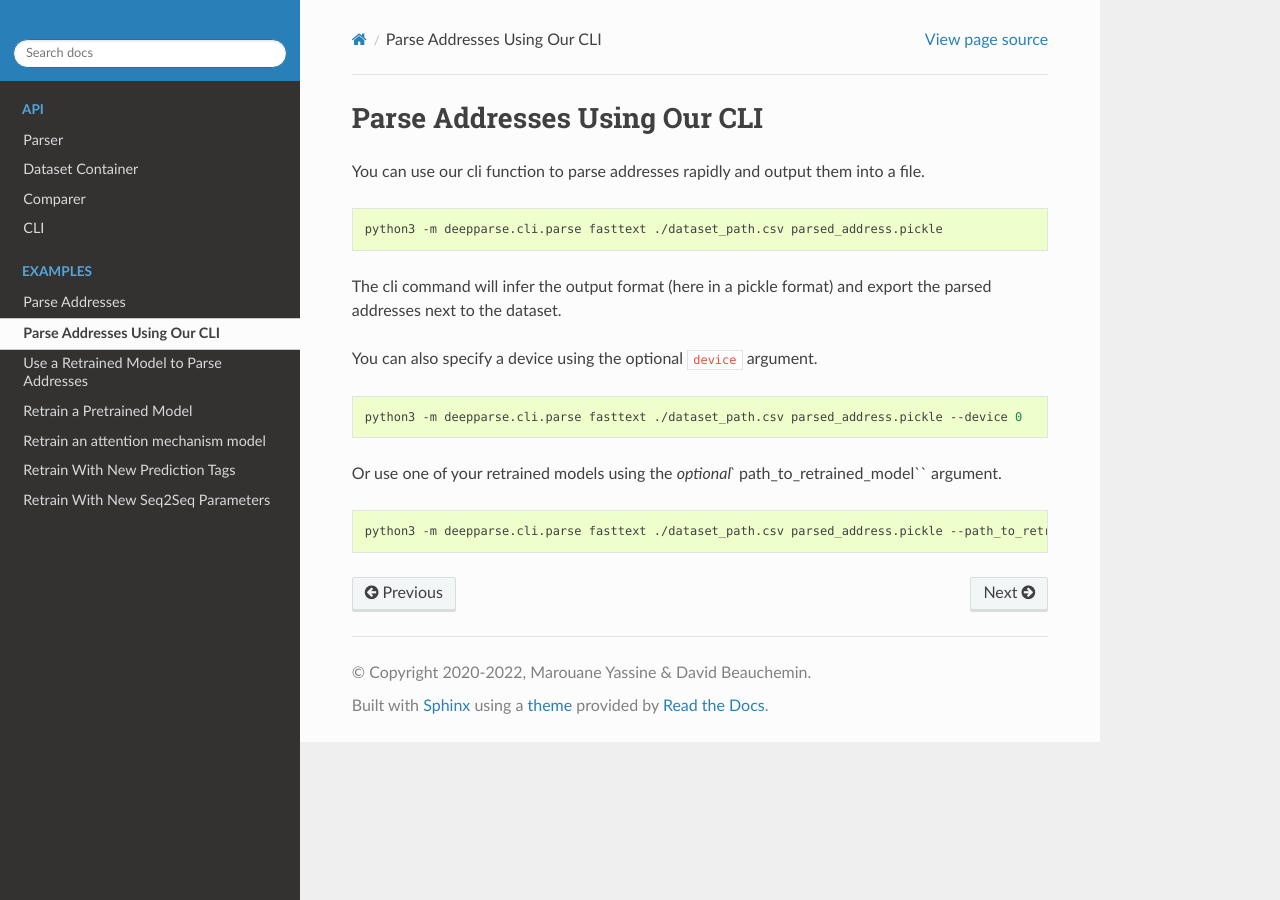
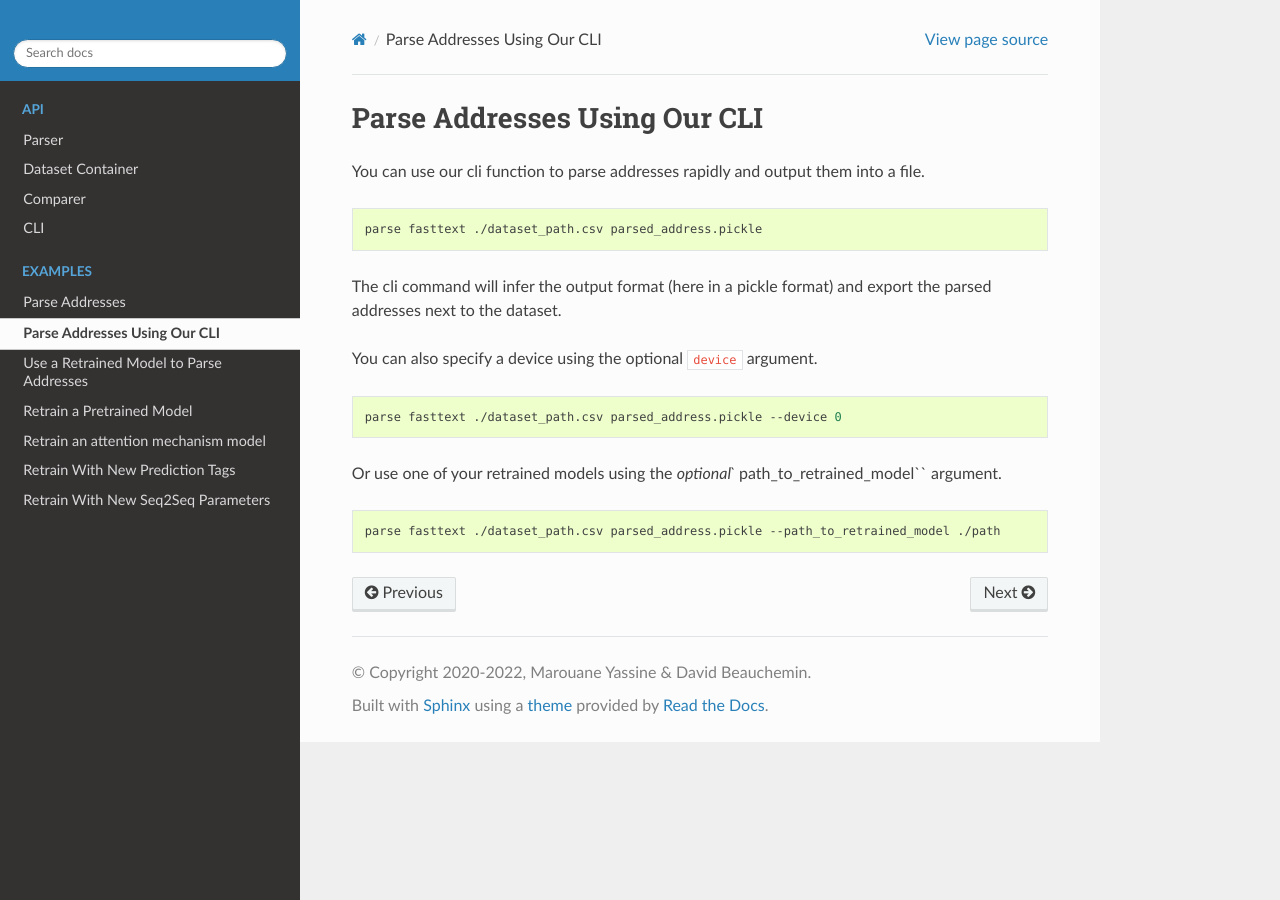
Before and after one commit to GRAAL-Research/deepparse, a Sphinx documentation site: the page built from docs/source/examples/parse_addresses_with_cli.rst, in a window 1280 px wide. Built offline with Sphinx 7.4.7 and the Read the Docs theme 2.0.0, drawn with Linux system fonts in a browser that asks for light colours; the version number could not be read and is left out.

Commit message:
fix doc with new cli interface and improve cli

```diff
--- a/docs/source/examples/parse_addresses_with_cli.rst
+++ b/docs/source/examples/parse_addresses_with_cli.rst
@@ -8,7 +8,7 @@ You can use our cli function to parse addresses rapidly and output them into a f
 
 .. code-block:: bash
 
-    python3 -m deepparse.cli.parse fasttext ./dataset_path.csv parsed_address.pickle
+    parse fasttext ./dataset_path.csv parsed_address.pickle
 
 The cli command will infer the output format (here in a pickle format) and export the parsed addresses next to the
 dataset.
@@ -17,10 +17,10 @@ You can also specify a device using the optional ``device`` argument.
 
 .. code-block:: bash
 
-    python3 -m deepparse.cli.parse fasttext ./dataset_path.csv parsed_address.pickle --device 0
+    parse fasttext ./dataset_path.csv parsed_address.pickle --device 0
 
 Or use one of your retrained models using the `optional ̀` path_to_retrained_model`` argument.
 
 .. code-block:: bash
 
-    python3 -m deepparse.cli.parse fasttext ./dataset_path.csv parsed_address.pickle --path_to_retrained_model ./path
+    parse fasttext ./dataset_path.csv parsed_address.pickle --path_to_retrained_model ./path
--- a/docs/source/index.rst
+++ b/docs/source/index.rst
@@ -609,7 +609,7 @@ You can also use our cli to parse addresses using:
 
 .. code-block:: sh
 
-    python3 -m deepparse.cli.parse <parsing_model> <dataset_path> <export_file_name>
+    parse <parsing_model> <dataset_path> <export_file_name>
 
 Parse addresses using your own retrained model
 **********************************************
@@ -679,7 +679,7 @@ Or you can use our cli to download our pre-trained models directly using:
 
 .. code-block:: sh
 
-    python3 -m deepparse.cli.download <model_name>
+    download <model_name>
 
 
 Installation
```
Also changed, not shown: README.md (+2 -2 lines), docs/source/cli.rst (+35 -1 lines), 5 other files.
